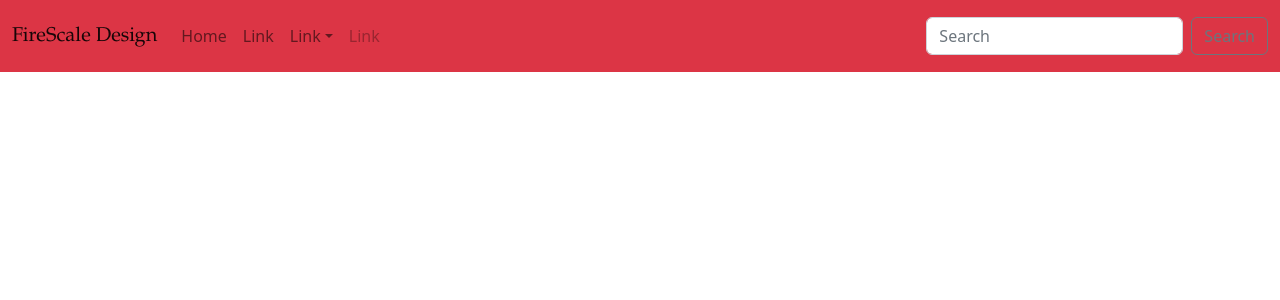
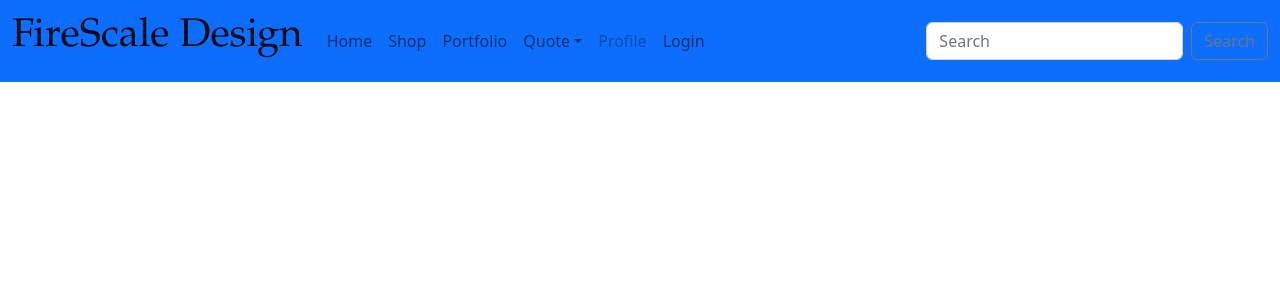
Before and after one commit to Joshsands/firescalealpha, a React (Create React App) app: page / in a window 1280 px wide. Shown: the top 300 px of the page. Built offline with nearby package versions, Linux system fonts and the light colour scheme.

Commit message:
added navbar options

```diff
--- a/src/components/Navigation.js
+++ b/src/components/Navigation.js
@@ -7,13 +7,15 @@ import Navbar from 'react-bootstrap/Navbar';
 import NavDropdown from 'react-bootstrap/NavDropdown';
 import 'bootstrap/dist/css/bootstrap.min.css';
 import '../App.css'
+import { Badge } from 'react-bootstrap';
 
 
 function Navigation() {
   return (
-    <Navbar bg="danger" expand="lg">
+    <Navbar bg="primary" expand="lg" sticky='top'>
       <Container fluid>
-        <Navbar.Brand href="#" className='logo'>FireScale Design</Navbar.Brand>
+
+        <Navbar.Brand href="#" className='logo'><h1>FireScale Design</h1></Navbar.Brand>
         <Navbar.Toggle aria-controls="navbarScroll" />
         <Navbar.Collapse id="navbarScroll">
           <Nav
@@ -21,21 +23,30 @@ function Navigation() {
             style={{ maxHeight: '100px' }}
             navbarScroll
           >
-            <Nav.Link href="#action1">Home</Nav.Link>
-            <Nav.Link href="#action2">Link</Nav.Link>
-            <NavDropdown title="Link" id="navbarScrollingDropdown">
-              <NavDropdown.Item href="#action3">Action</NavDropdown.Item>
-              <NavDropdown.Item href="#action4">
-                Another action
+            <Nav.Link href="#home">Home</Nav.Link>
+            <Nav.Link href="#shop">Shop</Nav.Link>
+            <Nav.Link href="#portfolio">Portfolio</Nav.Link>
+            <NavDropdown title="Quote" id="navbarScrollingDropdown">
+              <NavDropdown.Item href="#design">
+                Design
               </NavDropdown.Item>
-              <NavDropdown.Divider />
+              <NavDropdown.Item href="#estimating">
+                Estimating
+              </NavDropdown.Item>
+              <NavDropdown.Item href="#pm">
+                Project Management
+              </NavDropdown.Item>
+              {/* <NavDropdown.Divider />
               <NavDropdown.Item href="#action5">
                 Something else here
-              </NavDropdown.Item>
+              </NavDropdown.Item> */}
             </NavDropdown>
             <Nav.Link href="#" disabled>
-              Link
+              Profile
             </Nav.Link>
+            <Nav.Link href="#login">
+              Login
+              </Nav.Link>
           </Nav>
           <Form className="d-flex">
             <Form.Control
```
